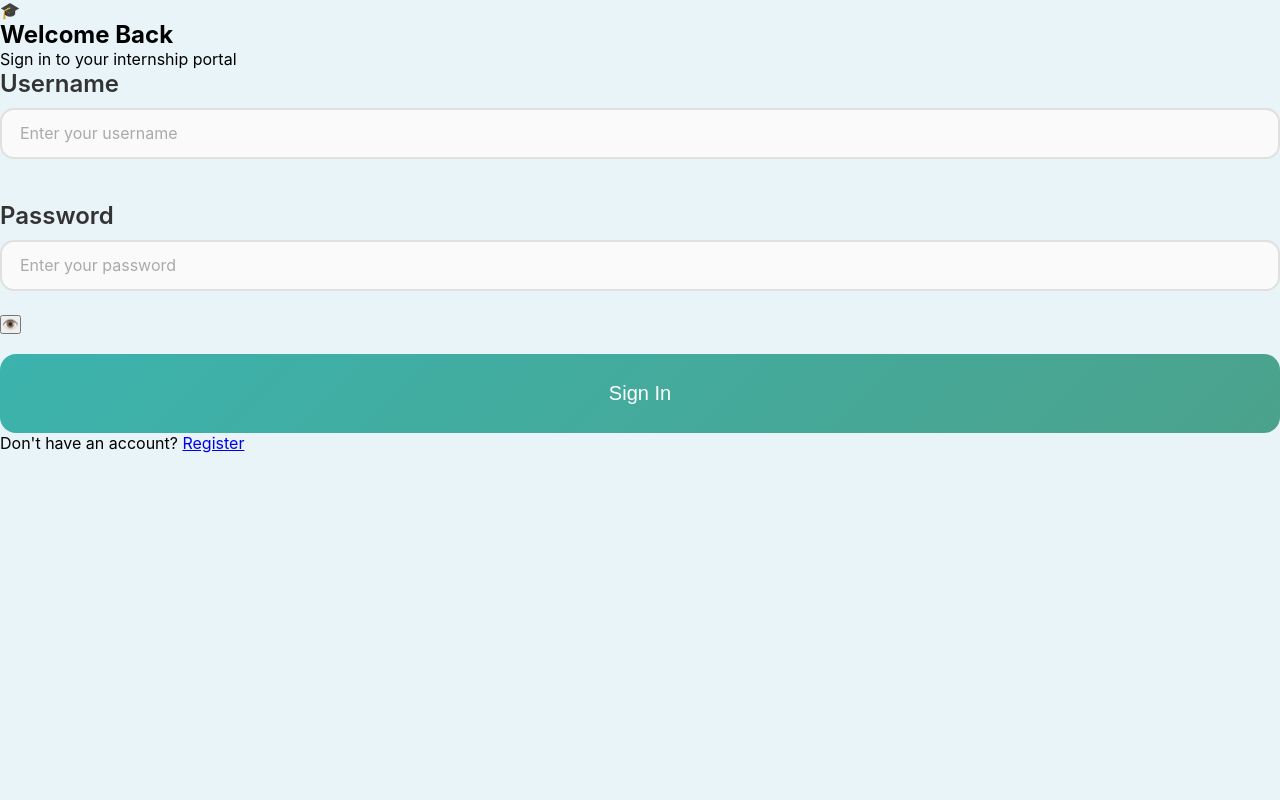
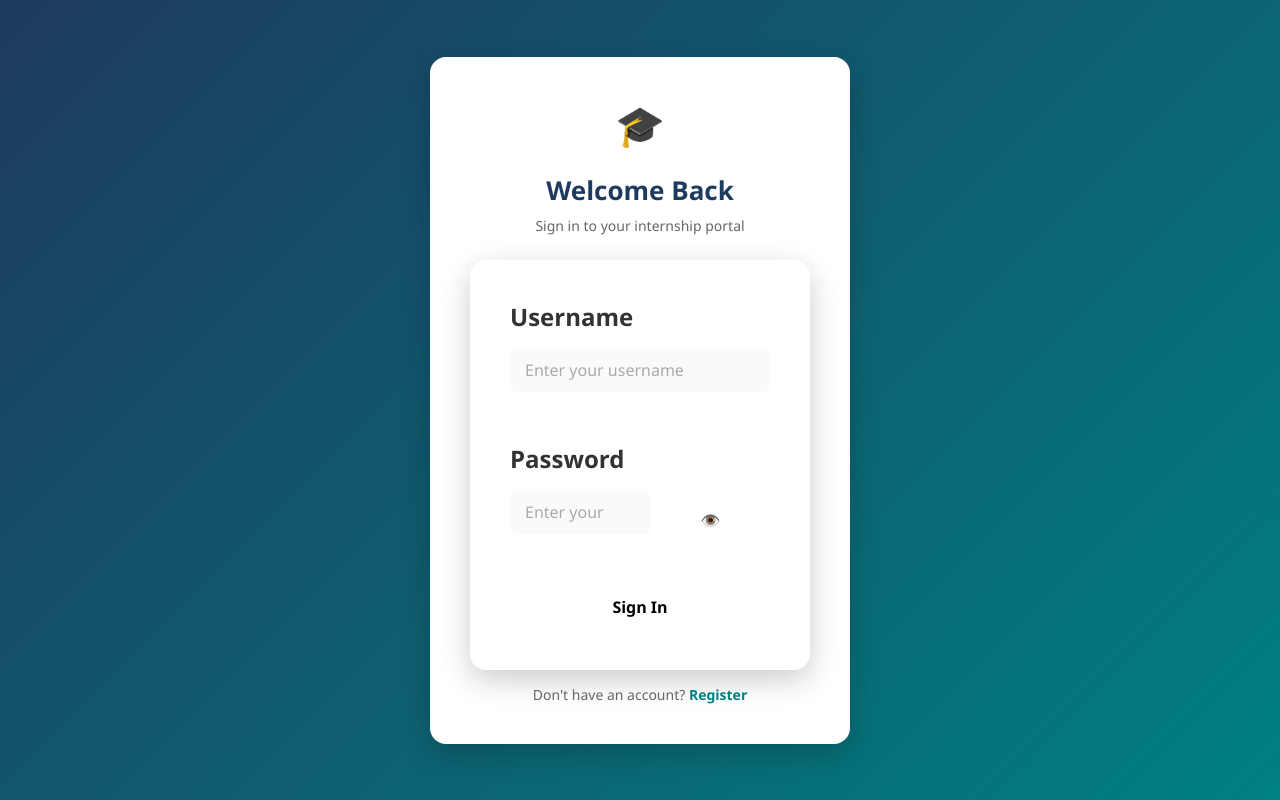
Before and after one commit to joyeuse08/development-project-, a React (Create React App) app in the folder frontend/: page / in a window 1280 px wide. Built offline with nearby package versions, Linux system fonts and the light colour scheme.

Commit message:
wrote views for the app

```diff
--- a/frontend/src/App.css
+++ b/frontend/src/App.css
@@ -1,38 +1,493 @@
-.App {
+
+/* General */
+* {
+  margin: 0;
+  padding: 0;
+  box-sizing: border-box;
+  font-family: 'Segoe UI', Arial, sans-serif;
+}
+
+body {
+  background-color: var(--background);
+  color: var(--text);
+}
+
+/* Dashboard layout */
+.dashboard {
+  min-height: 100vh;
+  display: flex;
+  flex-direction: column;
+}
+
+/* Header */
+.dashboard-header {
+  background: linear-gradient(135deg, var(--primary), #2a4f7c);
+  color: black;
+  padding: 15px 30px;
+  display: flex;
+  justify-content: space-between;
+  align-items: center;
+  box-shadow: 0 2px 10px rgba(0,0,0,0.2);
+}
+
+.dashboard-header h1 {
+  font-size: 24px;
+  font-weight: 600;
+}
+
+.dashboard-header span {
+  margin-right: 15px;
+  font-size: 14px;
+}
+
+.dashboard-header button {
+  background-color: #e53935;
+  color: black;
+  border: none;
+  padding: 8px 18px;
+  border-radius: 20px;
+  cursor: pointer;
+  font-size: 14px;
+  transition: background 0.3s;
+}
+
+.dashboard-header button:hover {
+  background-color: #c62828;
+}
+
+/* Navigation */
+.dashboard-nav {
+  background-color: var(--secondary);
+  padding: 10px 30px;
+  display: flex;
+  gap: 10px;
+  flex-wrap: wrap;
+}
+
+.dashboard-nav button {
+  background-color: transparent;
+  color: black;
+  border: 1px solid rgba(0,0,0,0.5);
+  padding: 8px 18px;
+  border-radius: 20px;
+  cursor: pointer;
+  font-size: 14px;
+  transition: all 0.3s;
+}
+
+.dashboard-nav button:hover {
+  background-color: rgba(0,0,0,0.2);
+  border-color: black;
+}
+
+/* Stats */
+.dashboard-stats {
+  display: flex;
+  gap: 20px;
+  padding: 20px 30px;
+  flex-wrap: wrap;
+}
+
+.stat-card {
+  background: linear-gradient(135deg, var(--primary), #2a4f7c);
+  color: black;
+  padding: 20px;
+  border-radius: 12px;
+  min-width: 150px;
+  text-align: center;
+  flex: 1;
+  box-shadow: 0 4px 10px rgba(0,0,0,0.15);
+  transition: transform 0.2s;
+}
+
+.stat-card:hover {
+  transform: translateY(-3px);
+}
+
+.stat-card h3 {
+  font-size: 13px;
+  margin-bottom: 10px;
+  opacity: 0.9;
+  text-transform: uppercase;
+  letter-spacing: 1px;
+}
+
+.stat-card p {
+  font-size: 38px;
+  font-weight: bold;
+}
+
+/* Main content */
+.dashboard-content {
+  padding: 20px 30px;
+  display: flex;
+  flex-direction: column;
+  gap: 20px;
+}
+
+/* Cards */
+.dashboard-card {
+  background-color: var(--white);
+  border-radius: 12px;
+  padding: 25px;
+  box-shadow: 0 2px 8px rgba(0,0,0,0.08);
+  transition: box-shadow 0.3s;
+}
+
+.dashboard-card:hover {
+  box-shadow: 0 4px 15px rgba(0,0,0,0.12);
+}
+
+.dashboard-card h2 {
+  font-size: 18px;
+  margin-bottom: 15px;
+  color: var(--primary);
+  border-bottom: 2px solid var(--secondary);
+  padding-bottom: 10px;
+}
+
+.dashboard-card p {
+  color: #666;
+  font-size: 14px;
+  line-height: 1.6;
+}
+
+.dashboard-card button {
+  background: linear-gradient(135deg, var(--secondary), #006666);
+  color: black;
+  border: none;
+  padding: 10px 20px;
+  border-radius: 20px;
+  cursor: pointer;
+  margin-top: 15px;
+  font-size: 14px;
+  transition: all 0.3s;
+}
+
+.dashboard-card button:hover {
+  background: linear-gradient(135deg, #006666, #005555);
+  transform: translateY(-1px);
+}
+
+/* Tables */
+table {
+  width: 100%;
+  border-collapse: collapse;
+  margin-top: 10px;
+  font-size: 14px;
+}
+
+th {
+  background: linear-gradient(135deg, var(--primary), #2a4f7c);
+  color: black;
+  padding: 12px 15px;
+  text-align: left;
+  font-weight: 500;
+}
+
+th:first-child { border-radius: 8px 0 0 0; }
+th:last-child { border-radius: 0 8px 0 0; }
+
+td {
+  padding: 12px 15px;
+  border-bottom: 1px solid var(--light-border);
+  color: var(--text);
+}
+
+tr:hover td {
+  background-color: #f0f7f7;
+}
+
+tr:last-child td {
+  border-bottom: none;
+}
+
+/* Login and Register forms */
+.auth-container {
+  display: flex;
+  justify-content: center;
+  align-items: center;
+  min-height: 100vh;
+  width:100vw;
+  background: linear-gradient(135deg, var(--primary), var(--secondary));
+}
+
+.auth-form {
+  background-color: var(--white);
+  padding: 40px;
+  border-radius: 16px;
+  box-shadow: 0 10px 30px rgba(0,0,0,0.2);
+  width: 100%;
+  max-width: 400px;
+}
+
+.auth-form h2 {
+  text-align: center;
+  margin-bottom: 25px;
+  color: #2c3e50;
+  font-size: 28px;
+  font-weight: 700;
+}
+
+.auth-form input,
+.auth-form select {
+  width: 100%;
+  padding: 12px 15px;
+  margin-bottom: 15px;
+  border: 2px solid var(--light-border);
+  border-radius: 8px;
+  font-size: 14px;
+  transition: border 0.3s;
+  outline: none;
+  color: var(--text);
+}
+
+.auth-form input:focus,
+.auth-form select:focus {
+  border-color: var(--secondary);
+}
+
+.auth-form button {
+  width: 100%;
+  padding: 12px;
+  background: linear-gradient(135deg, var(--primary), var(--secondary));
+  color: black;
+  border: none;
+  border-radius: 8px;
+  font-size: 16px;
+  cursor: pointer;
+  transition: all 0.3s;
+  font-weight: 600;
+}
+
+.auth-form button:hover {
+  opacity: 0.9;
+  transform: translateY(-1px);
+  box-shadow: 0 5px 15px rgba(0,0,0,0.2);
+}
+
+.auth-form p {
+  text-align: center;
+  margin-top: 15px;
+  font-size: 14px;
+  color: #666;
+}
+
+.auth-form a {
+  color: var(--secondary);
+  text-decoration: none;
+  font-weight: 600;
+}
+
+.auth-form a:hover {
+  text-decoration: underline;
+}
+
+/* Error messages */
+.error {
+  color: #e53935;
+  font-size: 14px;
+  margin-bottom: 15px;
+  text-align: center;
+  background-color: #ffebee;
+  padding: 10px;
+  border-radius: 8px;
+}
+
+/* Success messages */
+.success {
+  color: var(--success);
+  font-size: 14px;
+  margin-bottom: 15px;
+  text-align: center;
+  background-color: #e8f5e9;
+  padding: 10px;
+  border-radius: 8px;
+}
+
+/* Warning messages */
+.warning {
+  color: var(--warning);
+  font-size: 14px;
+  margin-bottom: 15px;
+  text-align: center;
+  background-color: #fef9e7;
+  padding: 10px;
+  border-radius: 8px;
+}
+
+/* Notifications */
+.notification {
+  padding: 12px 15px;
+  border-left: 4px solid var(--secondary);
+  margin-bottom: 10px;
+  background-color: #f0f7f7;
+  border-radius: 0 8px 8px 0;
+}
+
+.notification.unread {
+  border-left-color: var(--warning);
+  background-color: #fef9e7;
+}
+
+/* Responsive */
+@media (max-width: 768px) {
+  .dashboard-header {
+    flex-direction: column;
+    gap: 10px;
+    text-align: center;
+  }
+
+  .dashboard-stats {
+    flex-direction: column;
+  }
+
+  .dashboard-content {
+    padding: 15px;
+  }
+
+  .dashboard-nav {
+    justify-content: center;
+  }
+}
+/* Auth wrapper - full page */
+.auth-wrapper {
+  display: flex;
+  justify-content: center;
+  align-items: center;
+  min-height: 100vh;
+  width: 100vw;
+  background: linear-gradient(135deg, #1e3a5f, #008080);
+}
+
+/* Auth card - the white box */
+.auth-card {
+  background-color: white;
+  padding: 40px;
+  border-radius: 16px;
+  box-shadow: 0 10px 30px rgba(0,0,0,0.2);
+  width: 100%;
+  max-width: 420px;
+}
+
+/* Logo area */
+.auth-logo {
+  text-align: center;
+  margin-bottom: 20px;
+  font-size: 40px;
+}
+
+/* Heading */
+.auth-heading {
+  text-align: center;
+  color: #1e3a5f;
+  font-size: 26px;
+  font-weight: 700;
+  margin-bottom: 8px;
+}
+
+/* Subheading */
+.auth-subheading {
+  text-align: center;
+  color: #666;
+  font-size: 14px;
+  margin-bottom: 25px;
+}
+
+/* Error */
+.auth-error {
+  color: #e53935;
+  background-color: #ffebee;
+  padding: 10px;
+  border-radius: 8px;
+  font-size: 14px;
+  margin-bottom: 15px;
   text-align: center;
 }
 
-.App-logo {
-  height: 40vmin;
-  pointer-events: none;
+/* Form */
+.auth-form {
+  display: flex;
+  flex-direction: column;
+  gap: 15px;
 }
 
-@media (prefers-reduced-motion: no-preference) {
-  .App-logo {
-    animation: App-logo-spin infinite 20s linear;
-  }
+/* Form group */
+.form-group {
+  display: flex;
+  flex-direction: column;
+  gap: 6px;
 }
 
-.App-header {
-  background-color: #282c34;
-  min-height: 100vh;
-  display: flex;
-  flex-direction: column;
-  align-items: center;
-  justify-content: center;
-  font-size: calc(10px + 2vmin);
-  color: white;
+/* Label - dark charcoal color */
+.form-label {
+  color: #2c3e50;
+  font-weight: 600;
+  font-size: 14px;
 }
 
-.App-link {
-  color: #61dafb;
+/* Input */
+.form-input {
+  padding: 12px 15px;
+  border: 2px solid #e8eaf6;
+  border-radius: 8px;
+  font-size: 14px;
+  outline: none;
+  transition: border 0.3s;
+  color: #2c3e50;
+  width: 100%;
 }
 
-@keyframes App-logo-spin {
-  from {
-    transform: rotate(0deg);
-  }
-  to {
-    transform: rotate(360deg);
-  }
+.form-input:focus {
+  border-color: #008080;
 }
+
+/* Password toggle wrapper */
+.input-with-toggle {
+  position: relative;
+  display: flex;
+  align-items: center;
+}
+
+.input-with-toggle .form-input {
+  padding-right: 45px;
+}
+
+/* Submit button */
+.auth-button {
+  width: 100%;
+  padding: 12px;
+  background: linear-gradient(135deg, #1e3a5f, #008080);
+  color: black;
+  border: none;
+  border-radius: 8px;
+  font-size: 16px;
+  font-weight: 600;
+  cursor: pointer;
+  transition: all 0.3s;
+  margin-top: 10px;
+}
+
+.auth-button:hover {
+  opacity: 0.9;
+  transform: translateY(-1px);
+  box-shadow: 0 5px 15px rgba(0,0,0,0.2);
+}
+
+/* Bottom link */
+.auth-footer {
+  text-align: center;
+  margin-top: 15px;
+  font-size: 14px;
+  color: #666;
+}
+
+.auth-footer a {
+  color: #008080;
+  text-decoration: none;
+  font-weight: 600;
+}
+
+.auth-footer a:hover {
+  text-decoration: underline;
+}
```
